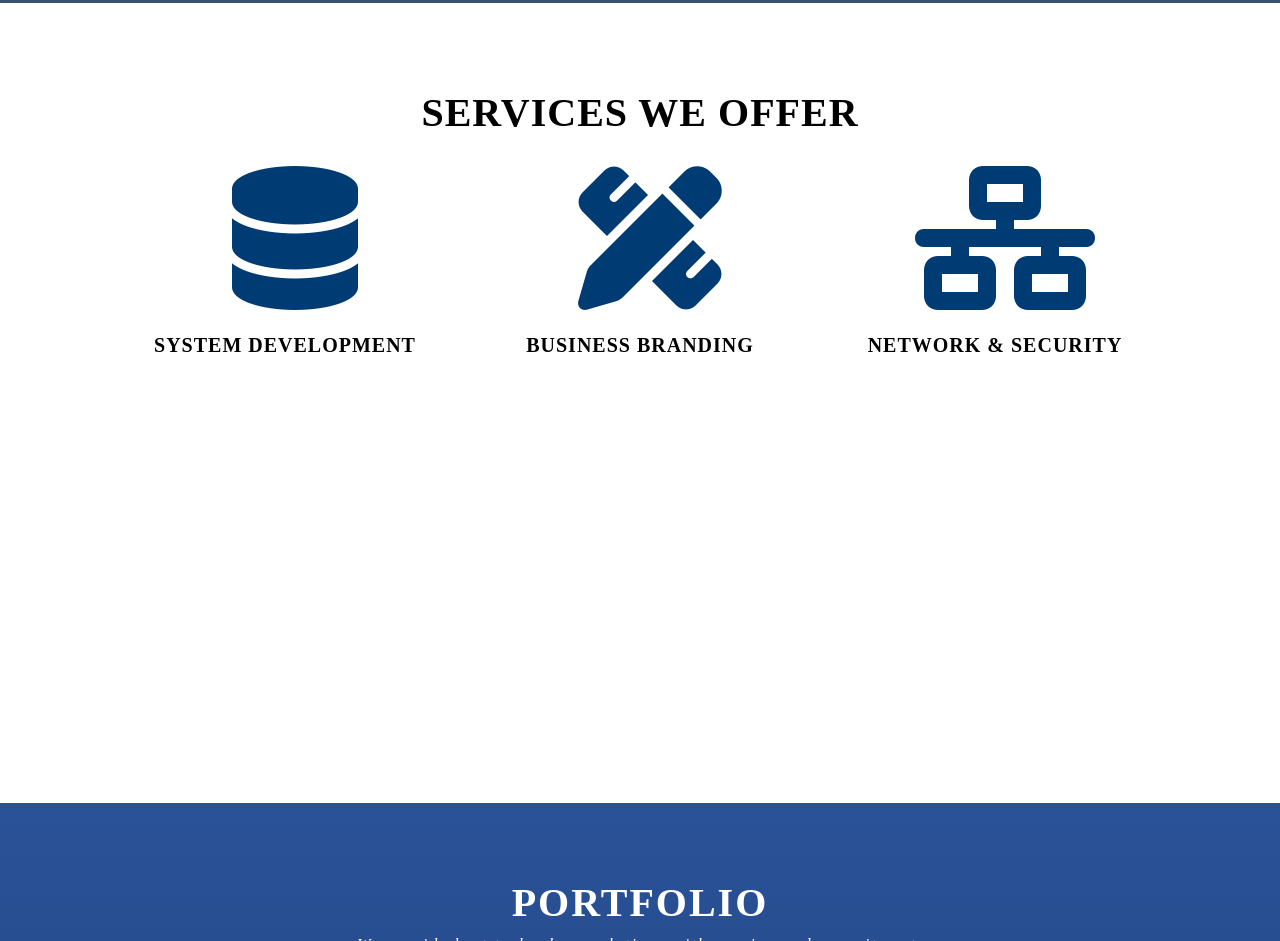
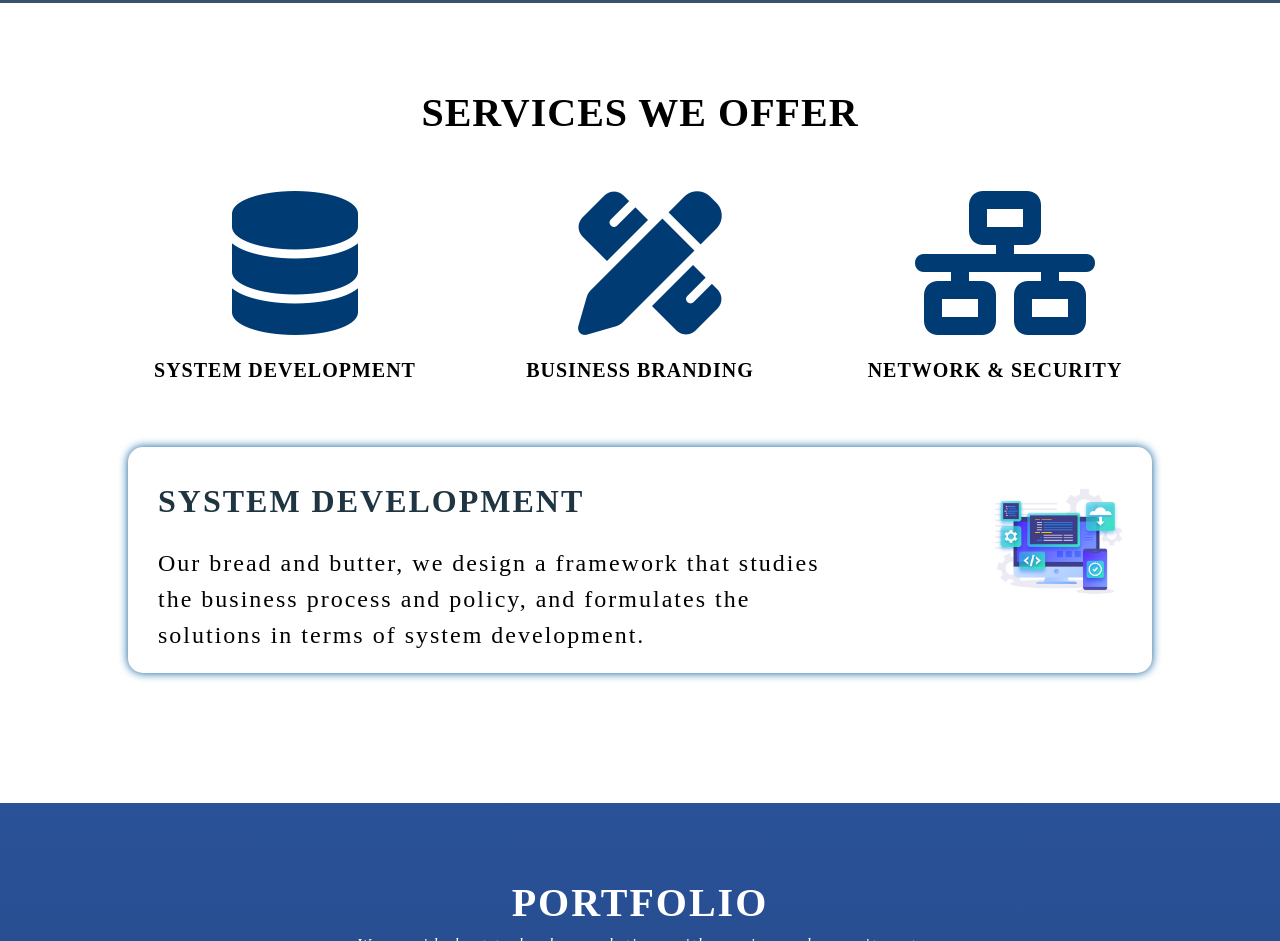
Before and after one commit to emzies/BSTechW, a plain HTML site: page index.html in a window 1280 px wide. Shown: the part 797-1738 px from the top of the page. Drawn offline with Linux system fonts and the light colour scheme; grey boxes are pictures that could not be loaded.

```diff
--- a/index.css
+++ b/index.css
@@ -215,7 +215,7 @@ nav img {
 }
 
  .service .fa-solid {
-  margin: 0 50px 20px 70px;
+  margin: 50px 50px 20px 70px;
   width: 200px;
   height: auto;
   border-radius: 8px;
@@ -237,7 +237,7 @@ nav img {
      background-size: 100%;
      border-radius: 15px;
      width: 80dvw;
-     margin: 0 15% 0 10%;
+     margin: 5% 15% 0 10%;
      box-shadow: 0 0 10px #055C9D;
  }
 
@@ -245,16 +245,21 @@ nav img {
      display: none;
      margin: 20px 20px;
  }
+
+ .description.visible {
+  display: flex;
+ }
+
  .description .text-1 {
-  font-family: 'Times New Roman', sans-serif;
+     font-family: 'Times New Roman', sans-serif;
      flex: 1;
-     padding: 60px 0 0 10px;
+     padding: 10px 0 0 10px;
      letter-spacing: 2px;
      float: left;
  }
 
  .description .image img {
-  max-width: 30%;
+  max-width: 55%;
   border-radius: 8px;
   float: right;
 }
--- a/index.html
+++ b/index.html
@@ -48,27 +48,24 @@
   <section id="services" class="main">
     <h2 class="title">SERVICES WE OFFER</h2>
     <div class="services-container">
-          <div class="service" id=“system-development">
+      <div class="service" id="system-development">
         <i class="fa-solid fa-database fa-9x" alt="System Development"></i>
-
         <p>System Development</p>
       </div>
-          <div class="service" id=“business-trading">
+      <div class="service" id="business-trading">
         <i class="fa-solid fa-pen-ruler fa-9x" alt="Business Trading"></i>
-
         <p>Business Branding</p>
       </div>
-          <div class="service" id=“network-security">
+      <div class="service" id="network-security">
         <i class="fa-solid fa-network-wired fa-9x" alt="Network & Security"></i>
-
         <p>Network & Security</p>
       </div>
     </div>
     <div class="description-container">
-          <div class="description" id="description-system-development">
+      <div class="description visible" id="description-system-development">
         <div class="text-1">
           <h2 class="sysdev">System Development</h2>
-              <p>Our bread and butter, we design a framework that study the business process and policy, and formulate the solutions in terms of system development.</p>
+          <p>Our bread and butter, we design a framework that studies the business process and policy, and formulates the solutions in terms of system development.</p>
         </div>
         <div class="image"><img src="images/services/sysdev.jpg" alt="System Development Image"></div>
       </div>
--- a/index.js
+++ b/index.js
@@ -1,16 +1,20 @@
 document.addEventListener("DOMContentLoaded", function () {
+  const descriptions = document.querySelectorAll(".description");
+
+  // Set the first service description to be visible by default
+  descriptions[0].classList.add("visible");
+
   const services = document.querySelectorAll(".service");
-     const descriptions = document.querySelectorAll(".description");
 
   services.forEach((service, index) => {
     service.addEventListener("click", function () {
       // Hide all descriptions
       descriptions.forEach(desc => {
-                 desc.style.display = "none";
+        desc.classList.remove("visible");
       });
 
       // Toggle the display of the clicked service's description
-             descriptions[index].style.display = "block";
+      descriptions[index].classList.add("visible");
     });
   });
 });
```
Lines whose indentation alone changed are shown as unchanged.
